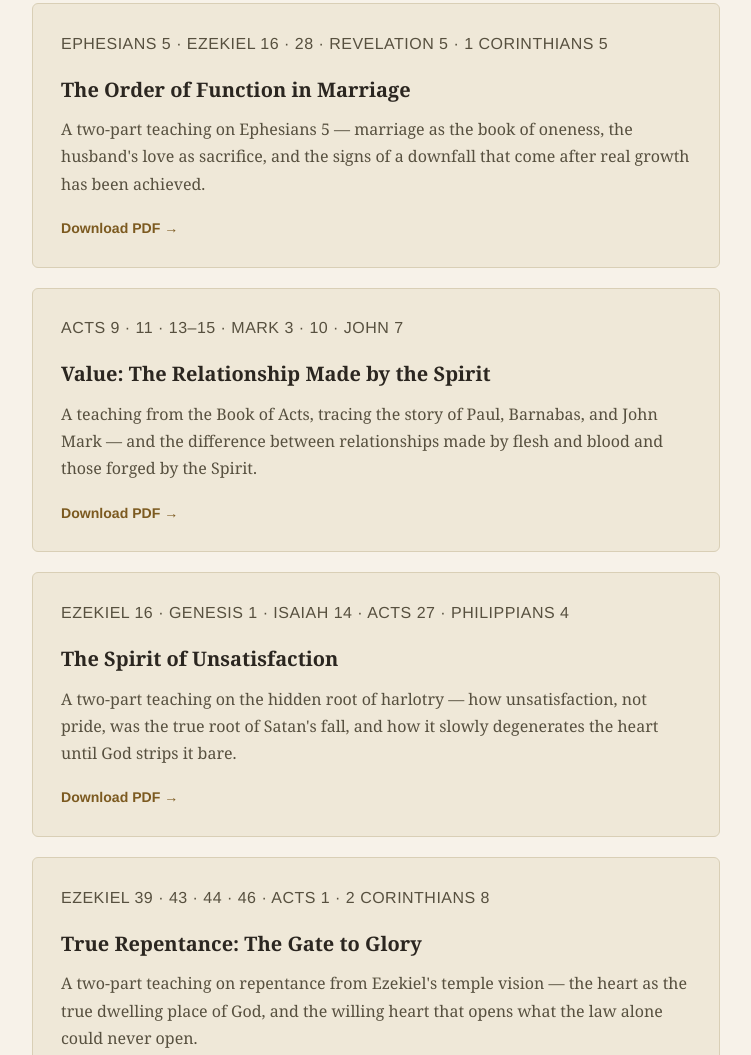
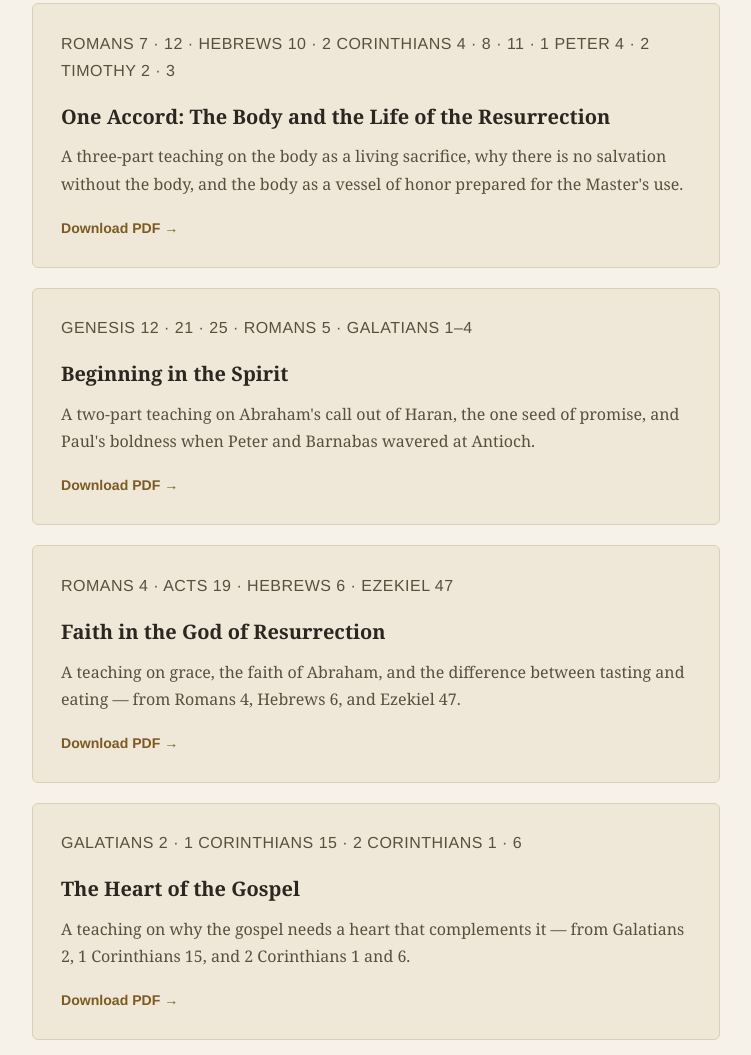
Before and after one commit to luckymahlasela/branch-of-righteousness-website, a plain HTML site: page teachings.html in a window 1280 px wide. Shown: the part 460-1515 px from the top of the page, without its empty margins (264-1015 px from the left). Drawn offline with Linux system fonts and the light colour scheme.

Commit message:
Add teaching cards for various topics
Added multiple teaching cards with descriptions and download links for various teachings.

```diff
--- a/teachings.html
+++ b/teachings.html
@@ -213,6 +213,34 @@
   <p class="section-desc">Each teaching is available as a PDF &mdash; download it, print it, or read it on your phone.</p>
 
   <div class="teaching-card">
+    <p class="teaching-refs">Romans 7 &middot; 12 &middot; Hebrews 10 &middot; 2 Corinthians 4 &middot; 8 &middot; 11 &middot; 1 Peter 4 &middot; 2 Timothy 2 &middot; 3</p>
+    <h3>One Accord: The Body and the Life of the Resurrection</h3>
+    <p>A three-part teaching on the body as a living sacrifice, why there is no salvation without the body, and the body as a vessel of honor prepared for the Master's use.</p>
+    <a class="action" href="https://www.branchofrighteousness.org/one-accord-body-resurrection-life.pdf">Download PDF</a>
+  </div>
+
+  <div class="teaching-card">
+    <p class="teaching-refs">Genesis 12 &middot; 21 &middot; 25 &middot; Romans 5 &middot; Galatians 1&ndash;4</p>
+    <h3>Beginning in the Spirit</h3>
+    <p>A two-part teaching on Abraham's call out of Haran, the one seed of promise, and Paul's boldness when Peter and Barnabas wavered at Antioch.</p>
+    <a class="action" href="https://www.branchofrighteousness.org/beginning-in-the-spirit.pdf">Download PDF</a>
+  </div>
+
+  <div class="teaching-card">
+    <p class="teaching-refs">Romans 4 &middot; Acts 19 &middot; Hebrews 6 &middot; Ezekiel 47</p>
+    <h3>Faith in the God of Resurrection</h3>
+    <p>A teaching on grace, the faith of Abraham, and the difference between tasting and eating &mdash; from Romans 4, Hebrews 6, and Ezekiel 47.</p>
+    <a class="action" href="https://www.branchofrighteousness.org/faith-in-the-God-of-resurrection.pdf">Download PDF</a>
+  </div>
+
+  <div class="teaching-card">
+    <p class="teaching-refs">Galatians 2 &middot; 1 Corinthians 15 &middot; 2 Corinthians 1 &middot; 6</p>
+    <h3>The Heart of the Gospel</h3>
+    <p>A teaching on why the gospel needs a heart that complements it &mdash; from Galatians 2, 1 Corinthians 15, and 2 Corinthians 1 and 6.</p>
+    <a class="action" href="https://www.branchofrighteousness.org/the-heart-of-the-gospel.pdf">Download PDF</a>
+  </div>
+
+  <div class="teaching-card">
     <p class="teaching-refs">Ephesians 5 &middot; Ezekiel 16 &middot; 28 &middot; Revelation 5 &middot; 1 Corinthians 5</p>
     <h3>The Order of Function in Marriage</h3>
     <p>A two-part teaching on Ephesians 5 &mdash; marriage as the book of oneness, the husband's love as sacrifice, and the signs of a downfall that come after real growth has been achieved.</p>
@@ -264,4 +292,4 @@
 </footer>
 
 </body>
-      </html>
+  </html>
```
